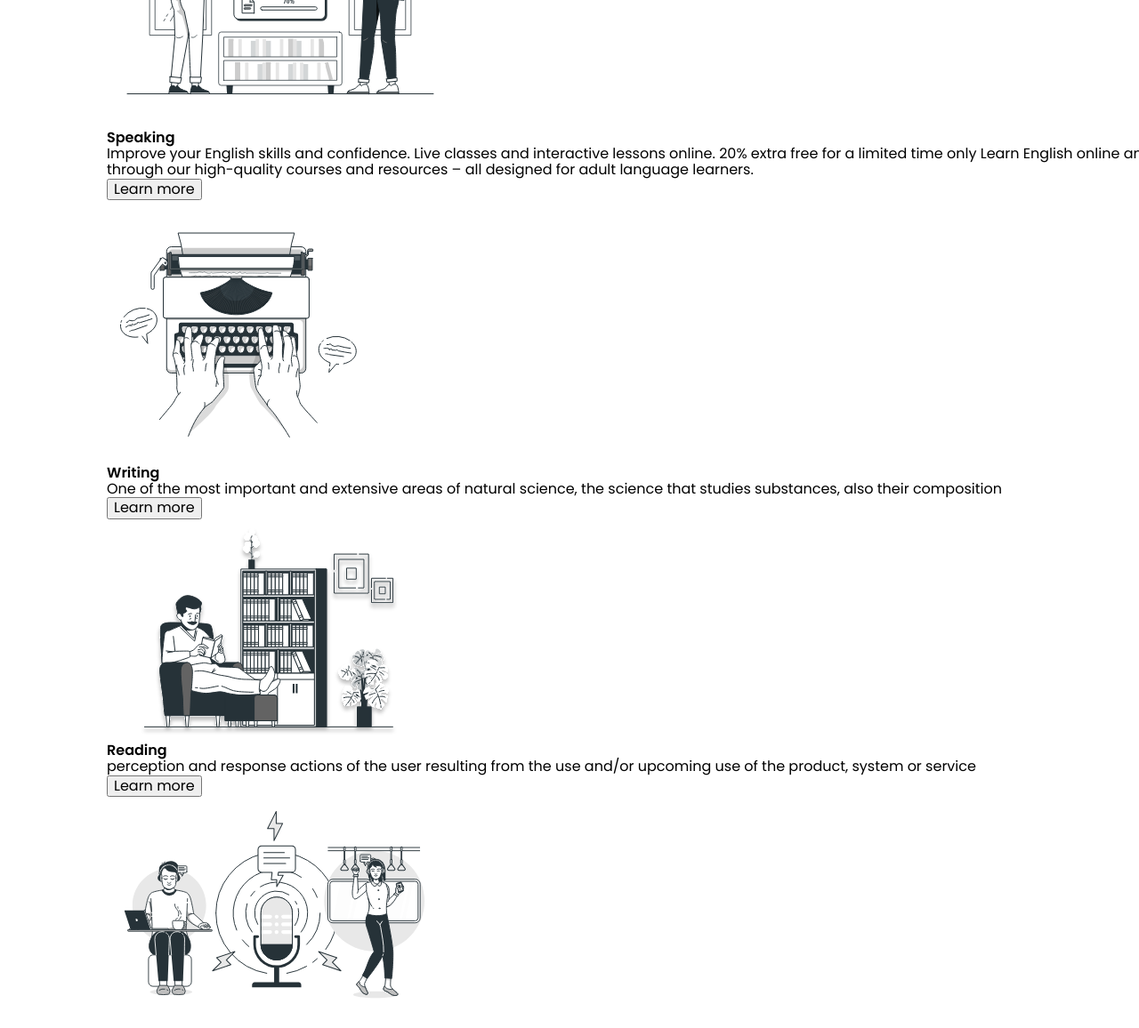
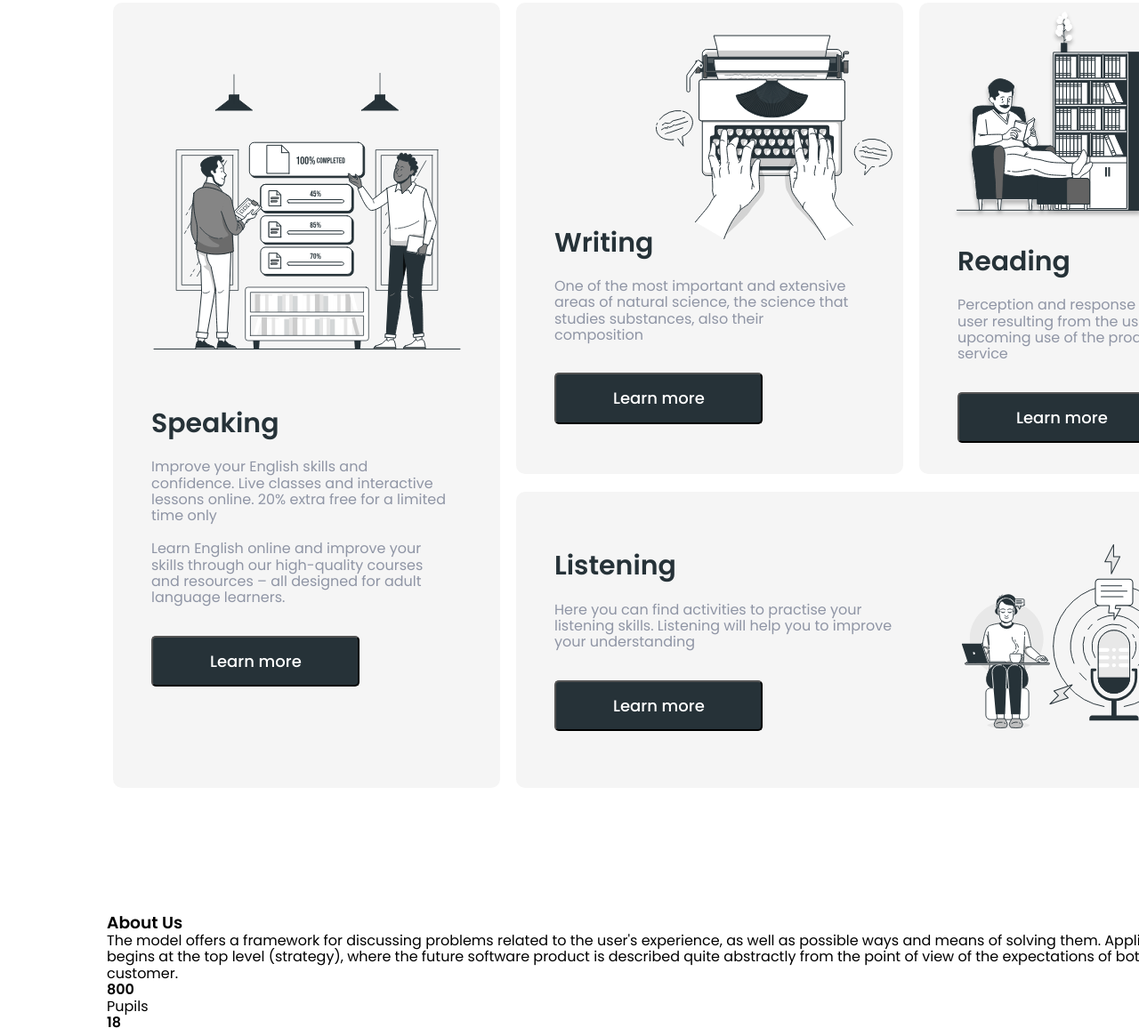
Before and after one commit to GIT13Olena/Learn-Language, a plain HTML site: page index.html in a window 1280 px wide. Shown: the part 1060-2216 px from the top of the page at 89% size. Drawn offline with nearby package versions, Linux system fonts and the light colour scheme.

Commit message:
the skylight section is completely made

```diff
--- a/index.html
+++ b/index.html
@@ -64,54 +64,66 @@
       </section>
 
 
-      <section>
-        <h2>Skills</h2>
+      <section class="main-section-skills">
+        <h2 class="main-section-skills__title">Skills</h2>
 
-        <ul>
-          <li>
-            <img src="./svg/skills-speaking-svg.svg" alt="">
-            <h4>Speaking</h4>
-            <p>Improve your English skills and confidence.
+        <ul class="main-section-skills__list">
+          <li class="main-section-skills__item" id="oneItem">
+            <img src="./svg/skills-speaking-svg.svg" alt="speaking" class="img-one" >
+            <div class="main-section-skills__box">
+              <h4 class="main-section-skills__item__title">Speaking</h4>
+            <p class="main-section-skills__subtitle">Improve your English skills and confidence.
               Live classes and interactive lessons online.
               20% extra free for a limited time only
-
+              <br>
+              <br>
               Learn English online and improve your
               skills through our high-quality courses
               and resources – all designed for adult language learners.</p>
-            <button>Learn more</button>
+            <button class="main-section-skills__button">Learn more</button>
+            </div>
+
           </li>
 
-          <li>
-            <img src="./svg/skills-writing-svg.svg" alt="">
-            <h4>Writing</h4>
-            <p>
+          <li class="main-section-skills__item" >
+            <img src="./svg/skills-writing-svg.svg" alt="writing" class="image-two">
+            <div class="main-section-skills__box-two">
+              <h4 class="main-section-skills__item__title">Writing</h4>
+            <p class="main-section-skills__subtitle">
               One of the most important and extensive
               areas of natural science, the science that
               studies substances, also their composition
             </p>
-            <button>Learn more</button>
+            <button class="main-section-skills__button">Learn more</button>
+            </div>
+
           </li>
 
-          <li>
-            <img src="./svg/skills-reading-svg.svg" alt="">
-            <h4>Reading</h4>
-            <p>
-              perception and response actions of the user
+          <li class="main-section-skills__item">
+            <img src="./svg/skills-reading-svg.svg" alt="reading">
+            <div class="main-section-skills__box">
+              <h4 class="main-section-skills__item__title">Reading</h4>
+            <p class="main-section-skills__subtitle">
+              Perception and response actions of the user
               resulting from the use and/or upcoming use
               of the product, system or service
             </p>
-            <button>Learn more</button>
+            <button class="main-section-skills__button">Learn more</button>
+            </div>
+
           </li>
 
-          <li>
-            <img src="./svg/skills-listening-svg.svg" alt="">
-            <h4>Listening</h4>
-            <p>
+          <li class="main-section-skills__item" id="fourItem">
+            <div class="main-section-skills__box">
+              <h4 class="main-section-skills__item__title">Listening</h4>
+            <p class="main-section-skills__subtitle">
               Here you can find activities to practise
               your listening skills. Listening will help you
               to improve your understanding
             </p>
-            <button>Learn more</button>
+            <button class="main-section-skills__button">Learn more</button>
+            </div>
+             <img src="./svg/skills-listening-svg.svg" alt="listening" class="img-four">
           </li>
 
         </ul>
--- a/style.css
+++ b/style.css
@@ -54,6 +54,7 @@ a,button{
 .header {
     display: flex;
     align-items: center;
+
     padding-top: 57px;
     padding-left: 9px;
 }
@@ -62,6 +63,7 @@ a,button{
     font-weight: 400;
     font-size: 36px;
     color: var(--title-color);
+
     margin-right: 244px;
 }
 
@@ -88,18 +90,19 @@ a,button{
 }
 
 .header__link {
-    padding: 17px 57px ;
     font-weight: 400;
     font-size: 24px;
     border: 2px solid var(--nav-color);
     border-radius: 5px;
 
+    padding: 17px 57px;
 }
 
 .main-section-hero {
  display: flex;
  align-items: center;
  justify-content: space-between;
+
  padding-left: 9px;
  padding-right: 3px;
 }
@@ -114,6 +117,7 @@ a,button{
     color: var(--title-color);
     font-weight: 600;
     font-size: 64px;
+
     margin: 0px 38px 41px 0px;
 
 }
@@ -123,14 +127,111 @@ a,button{
     color: var(--subtitle-color);
     font-weight: 400;
     font-size: 24px;
+
     margin: 0px 0px 61px 0px;
 }
 
 .main-section-hero__button {
     border-radius: 15px;
     color: var(--button-color);
-    background: var(--button-background);
+    background-color: var(--button-background);
     font-weight: 400;
     font-size: 36px;
+
     padding: 32px 117px 32px 118px;
 }
+
+.main-section-skills {
+ padding: 103px 13px 141px 7px;
+}
+
+.main-section-skills__title {
+    text-align: center;
+    color: var(--title-color);
+    font-weight: 600;
+    font-size: 48px;
+    line-height: 167%;
+
+    margin-bottom: 96px;
+}
+
+.main-section-skills__list {
+    display: grid;
+    grid-template-columns: repeat(3, 435px);
+    gap: 20px 18px;
+}
+
+#oneItem{
+    grid-column-start: 1;
+  grid-column-end: 2;
+  grid-row-start: 1;
+  grid-row-end: 4;
+}
+
+#fourItem{
+    display: flex;
+    grid-column-start: 2;
+    grid-column-end: 4;
+    grid-row-start: 2;
+    grid-row-end: 4;
+}
+
+.main-section-skills__item{
+    border-radius: 10px;
+    background-color: var(--item-skills-background);
+    padding-bottom: 35px;
+}
+
+.main-section-skills__item:nth-child(2){
+    position: relative;
+}
+
+.main-section-skills__item:nth-child(4){
+    padding-top: 43px;
+}
+
+.img-one{
+   padding: 35px 22px 4px 23px;
+}
+
+.image-two{
+    position: absolute;
+    top: 0;
+    right: 0;
+}
+
+.img-four{
+    padding-right: 25px;
+}
+
+.main-section-skills__box{
+    padding: 0px 53px 0px 43px ;
+}
+
+.main-section-skills__box-two{
+    padding: 230px 53px 0px 43px ;
+}
+
+.main-section-skills__item__title{
+    color: var(--button-background);
+    font-weight: 600;
+font-size: 30px;
+line-height: 267%;
+}
+
+.main-section-skills__subtitle{
+    color: var(--subtitle-color);
+    font-weight: 400;
+font-size: 16px;
+
+margin-bottom: 33px;
+}
+
+.main-section-skills__button{
+    color: var(--button-color);
+    background-color: var(--button-background);
+    font-weight: 500;
+    font-size: 18px;
+    border-radius: 5px;
+    padding: 17px 63px 16px 64px;
+}
```
